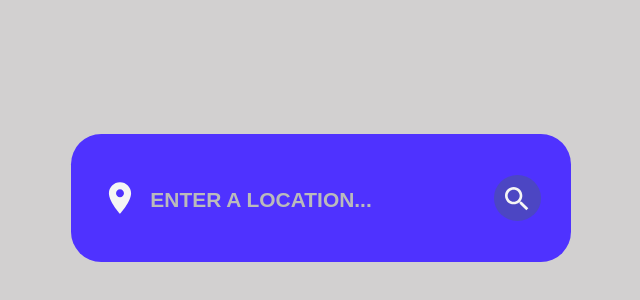
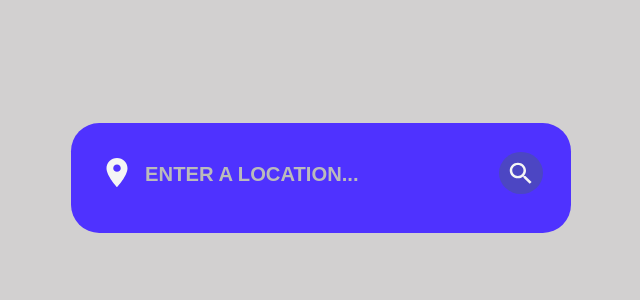
Before and after one commit to NgocPMT/js-weather-app, a website built with webpack: page src/template.html in a window 1280 px wide. Shown: the part 202-502 px from the top of the page, without its empty margins (319-959 px from the left). Built offline with nearby package versions, Linux system fonts and the light colour scheme.

Commit message:
adjust main section margin to ensure the card is centered

```diff
--- a/src/css/style.css
+++ b/src/css/style.css
@@ -7,7 +7,7 @@
 html,
 body {
   font-family: Roboto, Arial, Helvetica, sans-serif;
-  font-size: calc(10px + 0.4vw);
+  font-size: calc(9px + 0.4vw);
   background-color: rgb(210, 208, 208);
 }
 
@@ -15,12 +15,12 @@ main {
   display: grid;
   place-content: center;
   width: 100%;
-  height: 100vh;
+  height: 95vh;
 }
 
 .main-wrapper {
-  margin: 2rem auto;
-  padding: 2.75rem 2rem;
+  margin: 1rem auto;
+  padding: 2rem 2rem 2.75rem 2rem;
   border: none;
   border-radius: 2rem;
   width: min(85vmin, 500px);
```
